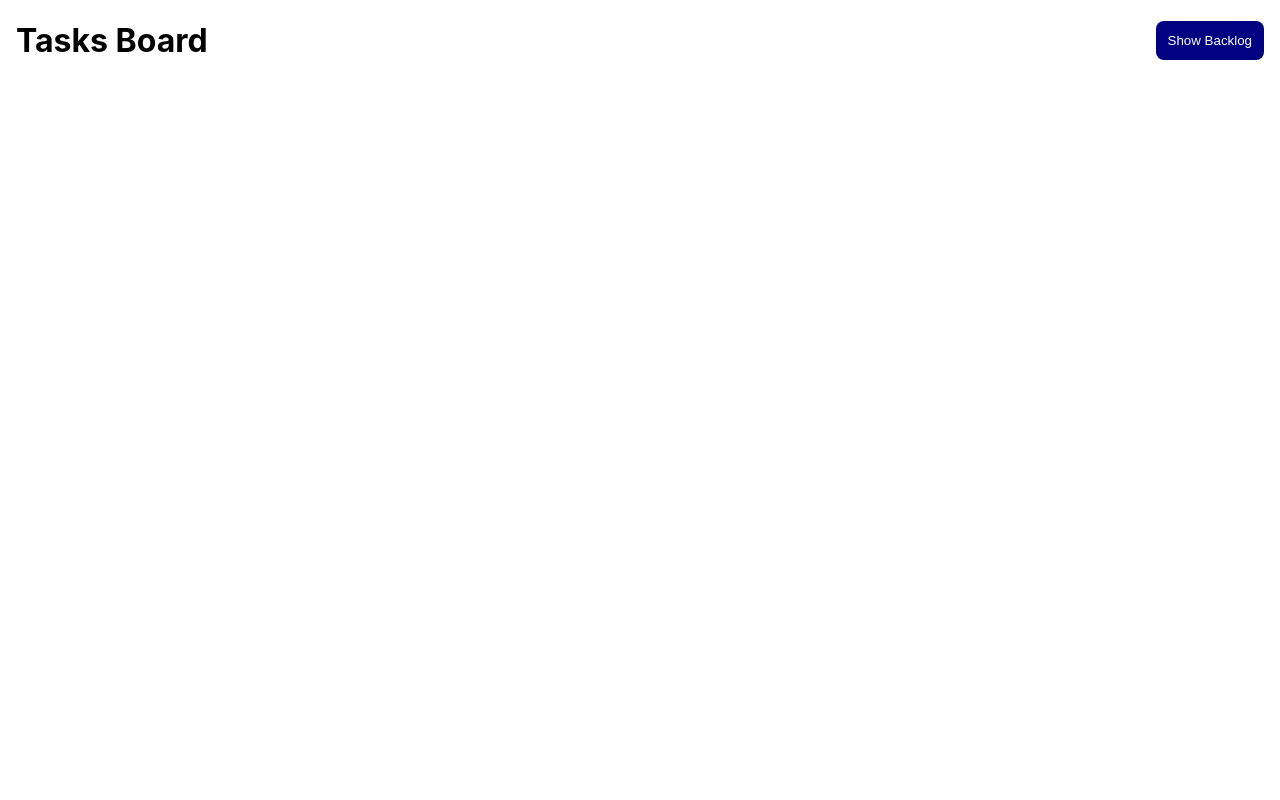
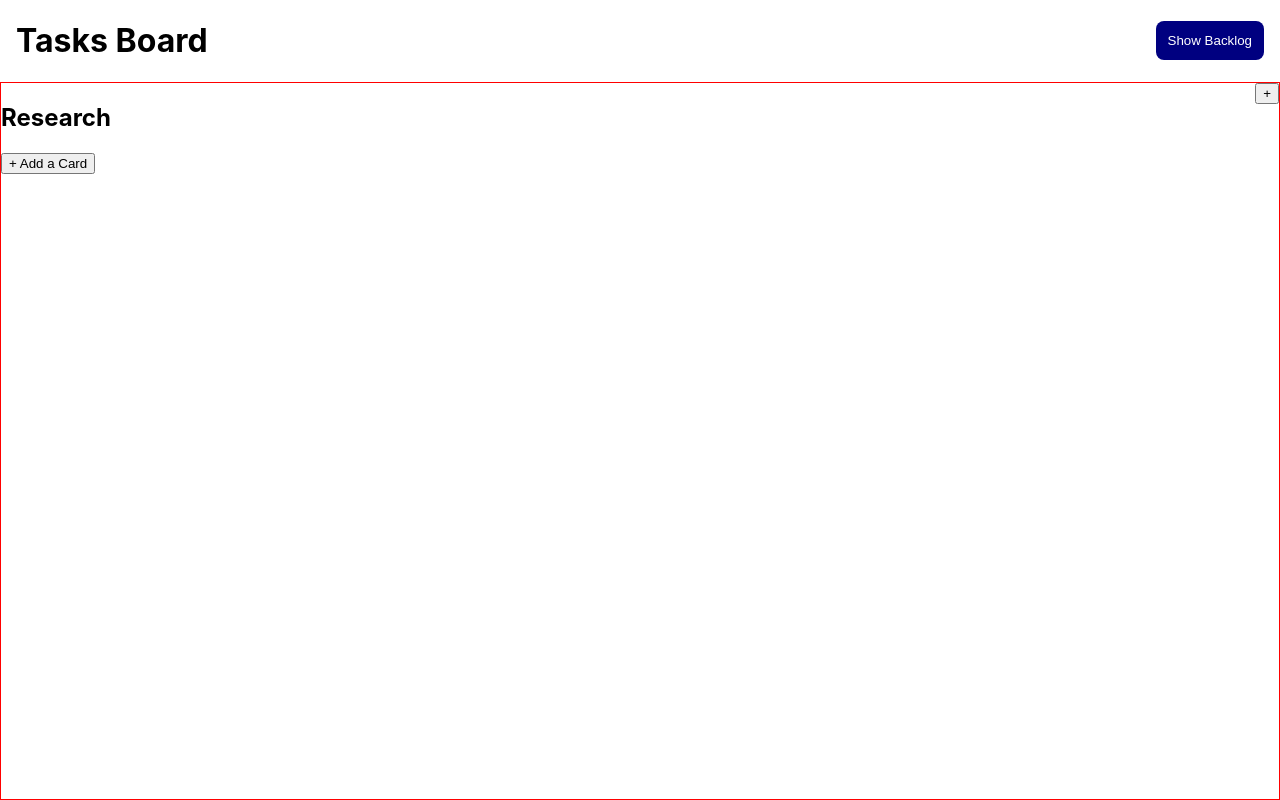
Before and after one commit to wazzywael/react-todo-list, a React (Create React App) app: page / in a window 1280 px wide. Built offline with nearby package versions, Linux system fonts and the light colour scheme.

Commit message:
Add header, taskboard and task column components

```diff
--- a/src/App.css
+++ b/src/App.css
@@ -1,15 +1,5 @@
-header {
-  display: flex;
-  justify-content: space-between;
-  align-items: center;
-  padding: 0 16px
+.App {
+    display: flex;
+    flex-direction: column;
+    min-height: 100vh;
 }
-
-.primary-button {
-  border: none;
-  height: fit-content;
-  padding: 12px;
-  border-radius: 8px;
-  background-color: navy;
-  color: white;
-}
--- a/src/App.js
+++ b/src/App.js
@@ -1,22 +1,14 @@
 import './App.css';
+import Header from './components/Header';
+import TaskBoard from './components/TaskBoard';
 
 function App() {
   return (
     <div className="App">
       <Header />
+      <TaskBoard />
     </div>
   );
 }
 
-function Header() {
-  return (
-  <header>
-    <h1>Tasks Board</h1>
-      <button className='primary-button'>
-        Show Backlog
-      </button>
-    </header>
-  );
-}
-
 export default App;
--- /dev/null
+++ b/src/components/Header.jsx
@@ -0,0 +1,12 @@
+import styles from './Header.module.css'
+
+export default function Header() {
+    return (
+    <header className={styles.header}>
+      <h1>Tasks Board</h1>
+        <button className={styles.button}>
+          Show Backlog
+        </button>
+      </header>
+    );
+  }
--- /dev/null
+++ b/src/components/Header.module.css
@@ -0,0 +1,15 @@
+.header {
+    display: flex;
+    justify-content: space-between;
+    align-items: center;
+    padding: 0 16px
+  }
+
+.button {
+    border: none;
+    height: fit-content;
+    padding: 12px;
+    border-radius: 8px;
+    background-color: navy;
+    color: white;
+  }
--- /dev/null
+++ b/src/components/TaskBoard.jsx
@@ -0,0 +1,10 @@
+import styles from './TaskBoard.module.css'
+import TaskColumn from './TaskColumn'
+
+export default function TaskBoard() {
+    return (
+        <div className={styles.container}>
+            <TaskColumn />
+        </div>
+    )
+}
--- /dev/null
+++ b/src/components/TaskBoard.module.css
@@ -0,0 +1,4 @@
+.container {
+    border: 1px solid red;
+    flex: 1;
+}
--- /dev/null
+++ b/src/components/TaskColumn.jsx
@@ -0,0 +1,13 @@
+import styles from './TaskColumn.module.css'
+
+export default function TaskColumn() {
+    return (
+        <div>
+            <div className={styles.header}>
+                <h2 className={styles.title}>Research</h2>
+                <button className={styles.primaryButton}>+</button>
+            </div>
+            <button className={styles.secondaryButton}>+ Add a Card</button>
+        </div>
+    )
+}
--- /dev/null
+++ b/src/components/TaskColumn.module.css
@@ -0,0 +1,16 @@
+.header {
+    display: flex;
+}
+
+.title {
+    flex: 1;
+}
+
+.primaryButton {
+    display: flex;
+    height: fit-content;
+}
+
+.secondaryButton {
+
+}
```
